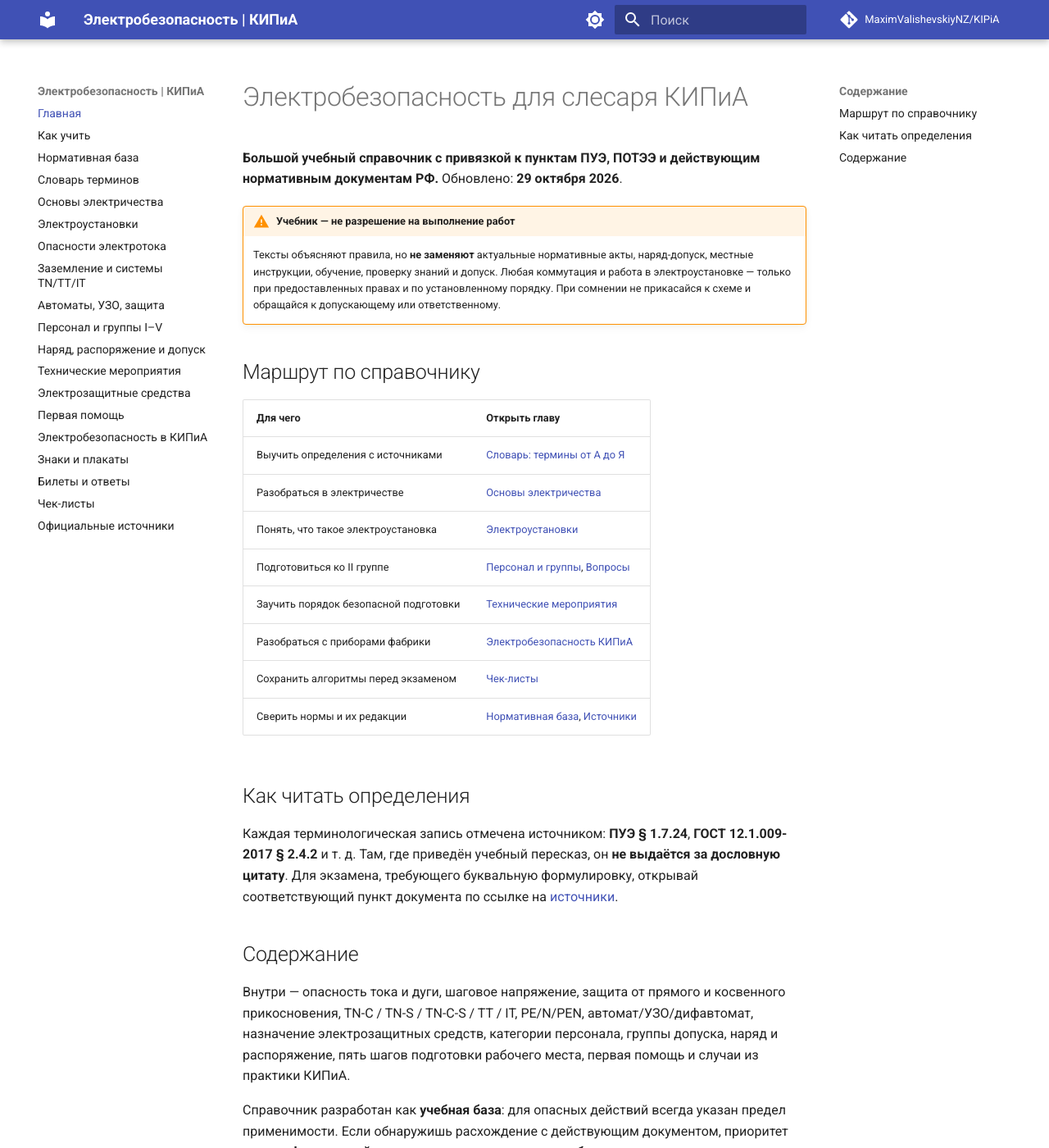
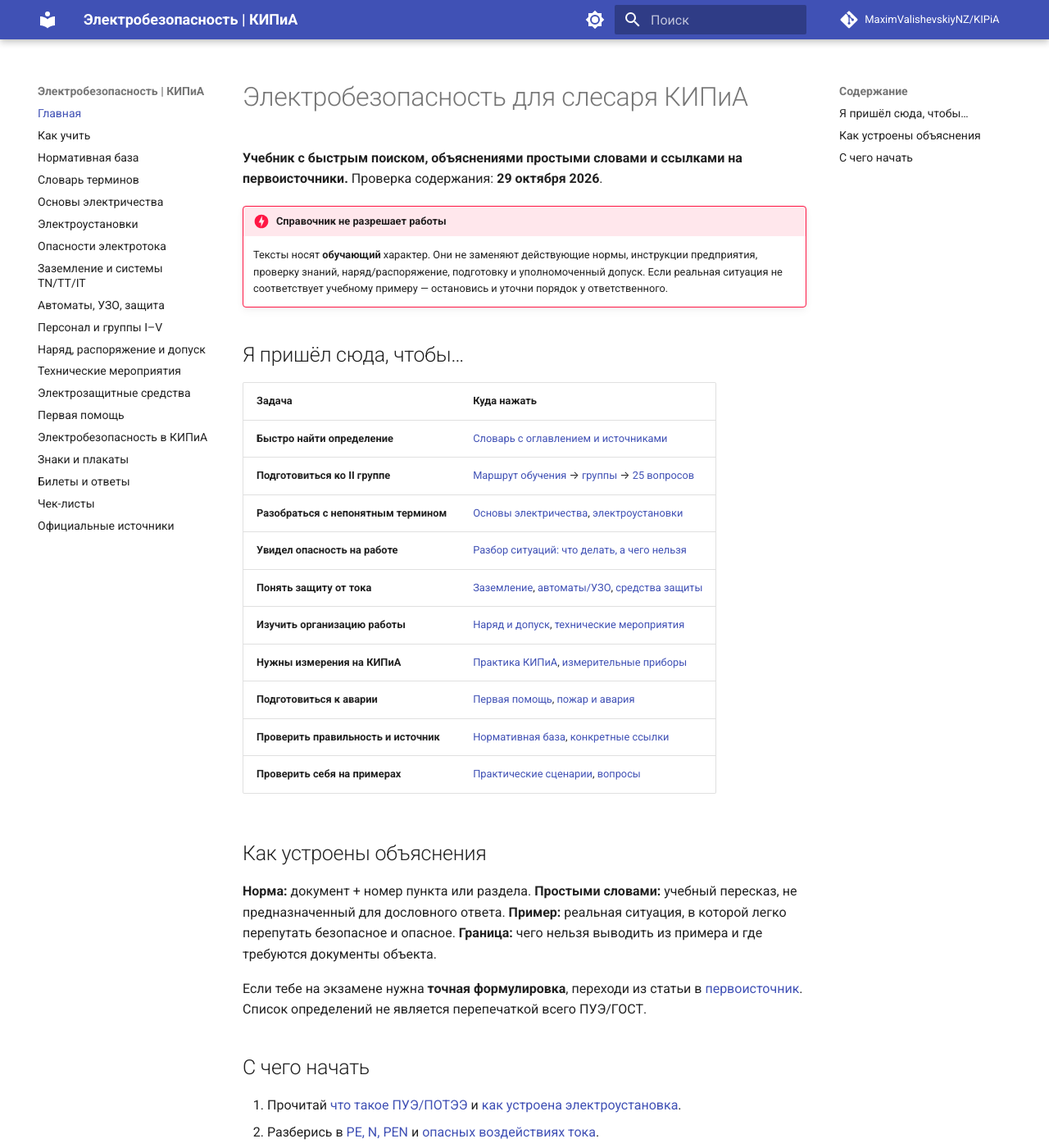
Before and after one commit to MaximValishevskiyNZ/KIPiA, an MkDocs documentation site: the page built from docs/index.md, in a window 1280 px wide and 1400 px high. Shown: the whole window at 82% size. Built offline with MkDocs 1.6.1 and Material for MkDocs 9.7.7, drawn with Linux system fonts in a browser that asks for light colours; comment, search, counter and statistics services are not loaded; some of the changed text lies outside the part shown.

Commit message:
docs: исправить нормативные источники и навигацию

```diff
--- a/docs/index.md
+++ b/docs/index.md
@@ -1,29 +1,36 @@
 # Электробезопасность для слесаря КИПиА
 
-**Большой учебный справочник с привязкой к пунктам ПУЭ, ПОТЭЭ и действующим нормативным документам РФ.** Обновлено: **29 октября 2026**.
+**Учебник с быстрым поиском, объяснениями простыми словами и ссылками на первоисточники.** Проверка содержания: **29 октября 2026**.
 
-!!! warning "Учебник — не разрешение на выполнение работ"
-    Тексты объясняют правила, но **не заменяют** актуальные нормативные акты, наряд-допуск, местные инструкции, обучение, проверку знаний и допуск. Любая коммутация и работа в электроустановке — только при предоставленных правах и по установленному порядку. При сомнении не прикасайся к схеме и обращайся к допускающему или ответственному.
+!!! danger "Справочник не разрешает работы"
+    Тексты носят **обучающий** характер. Они не заменяют действующие нормы, инструкции предприятия, проверку знаний, наряд/распоряжение, подготовку и уполномоченный допуск. Если реальная ситуация не соответствует учебному примеру — остановись и уточни порядок у ответственного.
 
-## Маршрут по справочнику
+## Я пришёл сюда, чтобы…
 
-| Для чего | Открыть главу |
+| Задача | Куда нажать |
 | --- | --- |
-| Выучить определения с источниками | [Словарь: термины от А до Я](02-glossary.md) |
-| Разобраться в электричестве | [Основы электричества](03-electricity.md) |
-| Понять, что такое электроустановка | [Электроустановки](04-installations.md) |
-| Подготовиться ко II группе | [Персонал и группы](08-people-groups.md), [Вопросы](15-questions.md) |
-| Заучить порядок безопасной подготовки | [Технические мероприятия](10-technical-actions.md) |
-| Разобраться с приборами фабрики | [Электробезопасность КИПиА](13-kipia.md) |
-| Сохранить алгоритмы перед экзаменом | [Чек-листы](16-checklists.md) |
-| Сверить нормы и их редакции | [Нормативная база](01-regulations.md), [Источники](17-sources.md) |
+| **Быстро найти определение** | [Словарь с оглавлением и источниками](02-glossary.md) |
+| **Подготовиться ко II группе** | [Маршрут обучения](00-start.md) → [группы](08-people-groups.md) → [25 вопросов](15-questions.md) |
+| **Разобраться с непонятным термином** | [Основы электричества](03-electricity.md), [электроустановки](04-installations.md) |
+| **Увидел опасность на работе** | [Разбор ситуаций: что делать, а чего нельзя](18-scenarios.md) |
+| **Понять защиту от тока** | [Заземление](06-earthing.md), [автоматы/УЗО](07-protection.md), [средства защиты](11-ppe.md) |
+| **Изучить организацию работы** | [Наряд и допуск](09-work-permits.md), [технические мероприятия](10-technical-actions.md) |
+| **Нужны измерения на КИПиА** | [Практика КИПиА](13-kipia.md), [измерительные приборы](19-measurements.md) |
+| **Подготовиться к аварии** | [Первая помощь](12-firstaid.md), [пожар и авария](20-emergencies.md) |
+| **Проверить правильность и источник** | [Нормативная база](01-regulations.md), [конкретные ссылки](17-sources.md) |
+| **Проверить себя на примерах** | [Практические сценарии](18-scenarios.md), [вопросы](15-questions.md) |
 
-## Как читать определения
+## Как устроены объяснения
 
-Каждая терминологическая запись отмечена источником: **ПУЭ § 1.7.24**, **ГОСТ 12.1.009-2017 § 2.4.2** и т. д. Там, где приведён учебный пересказ, он **не выдаётся за дословную цитату**. Для экзамена, требующего буквальную формулировку, открывай соответствующий пункт документа по ссылке на [источники](17-sources.md).
+**Норма:** документ + номер пункта или раздела. **Простыми словами:** учебный пересказ, не предназначенный для дословного ответа. **Пример:** реальная ситуация, в которой легко перепутать безопасное и опасное. **Граница:** чего нельзя выводить из примера и где требуются документы объекта.
 
-## Содержание
+Если тебе на экзамене нужна **точная формулировка**, переходи из статьи в [первоисточник](17-sources.md). Список определений не является перепечаткой всего ПУЭ/ГОСТ.
 
-Внутри — опасность тока и дуги, шаговое напряжение, защита от прямого и косвенного прикосновения, TN-C / TN-S / TN-C-S / TT / IT, PE/N/PEN, автомат/УЗО/дифавтомат, назначение электрозащитных средств, категории персонала, группы допуска, наряд и распоряжение, пять шагов подготовки рабочего места, первая помощь и случаи из практики КИПиА.
+## С чего начать
 
-Справочник разработан как **учебная база**: для опасных действий всегда указан предел применимости. Если обнаружишь расхождение с действующим документом, приоритет имеет **официальный текст и локальные документы объекта**, а не эта страница.
+1. Прочитай [что такое ПУЭ/ПОТЭЭ](01-regulations.md) и [как устроена электроустановка](04-installations.md).
+2. Разберись в [PE, N, PEN](06-earthing.md) и [опасных воздействиях тока](05-hazards.md).
+3. Пойми [роли и группы](08-people-groups.md), [порядок допуска](09-work-permits.md), [средства защиты](11-ppe.md).
+4. Проверь понимание на [ситуациях](18-scenarios.md) и [вопросах](15-questions.md).
+
+*Редакция 1.1. Документ создан для самостоятельного обучения, а не для выдачи распоряжений по электробезопасности.*
```
